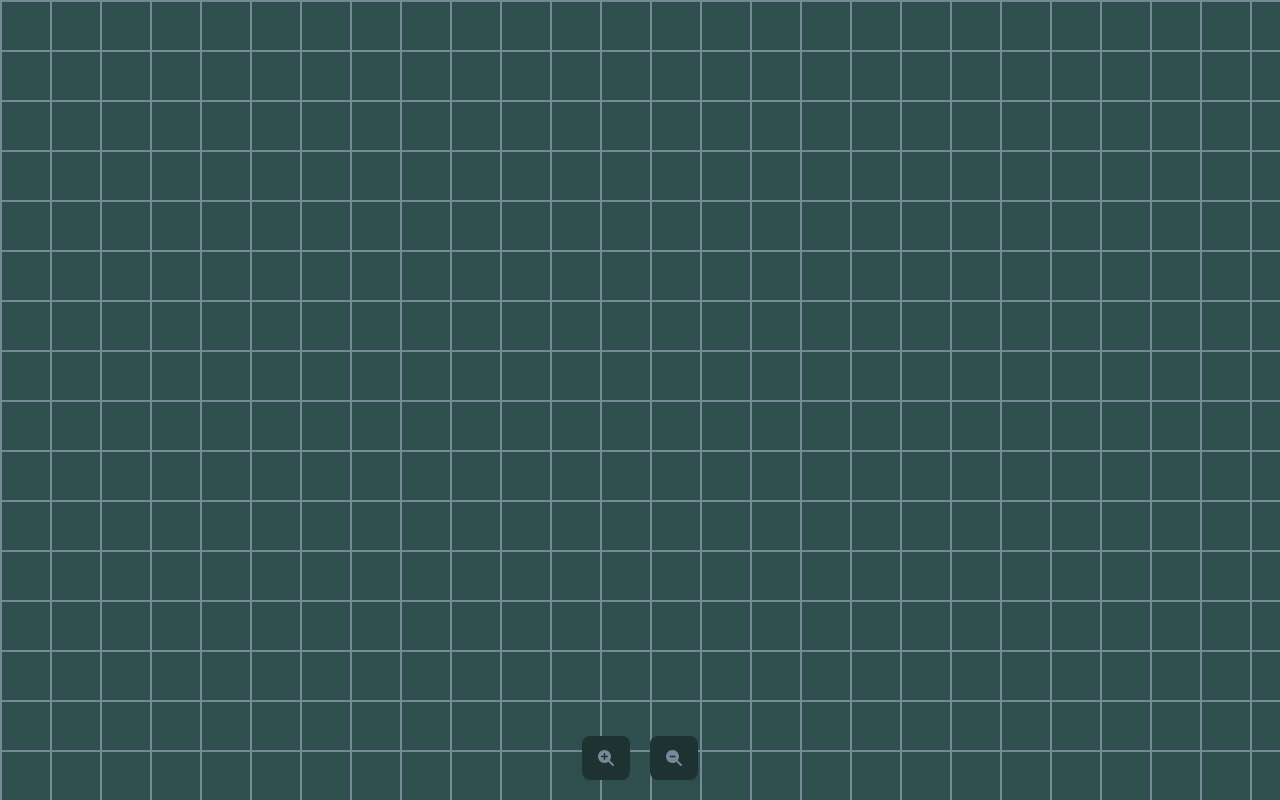
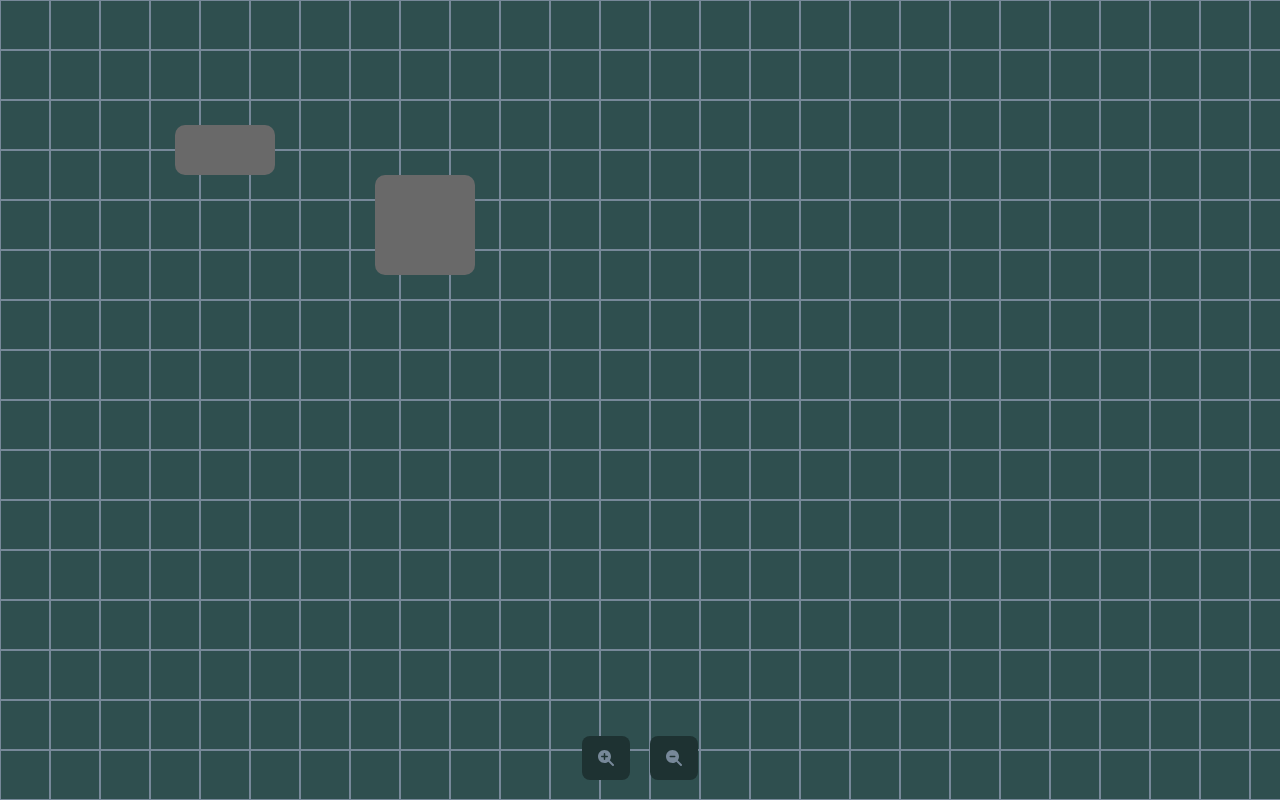
Before and after one commit to ArthurDgl/LoSimVue, a Vue app: page / in a window 1280 px wide. Built offline with nearby package versions, Linux system fonts and the light colour scheme.

Commit message:
Implemented BaseComponent creation & movements

```diff
--- a/src/components/BaseComponent.vue
+++ b/src/components/BaseComponent.vue
@@ -0,0 +1,61 @@
+<script>
+import { FontAwesomeIcon } from '@fortawesome/vue-fontawesome';
+
+const DEFAULT_BORDER_RADIUS = 10;
+
+export default {
+    props: ["componentData"],
+    data() {
+        return {
+            screenPosition: {x:0, y: 0},
+            screenWidth: 0,
+            screenHeight: 0,
+            borderRadius: 0,
+            visibility: "visible",
+        };
+    },
+    methods: {
+        moveWithCamera(camera, zoom, windowWidth, windowHeight) {
+            this.screenPosition.x = (this.componentData.position.x - camera.x) * zoom;
+            this.screenPosition.y = (this.componentData.position.y - camera.y) * zoom;
+
+            this.screenWidth = this.componentData.width * zoom;
+            this.screenHeight = this.componentData.height * zoom;
+
+            this.borderRadius = DEFAULT_BORDER_RADIUS * zoom;
+
+            if (
+                this.screenPosition.x > windowWidth
+                || this.screenPosition.x + this.screenWidth < 0
+                || this.screenPosition.y > windowHeight
+                || this.screenPosition.y + this.screenHeight < 0
+            ) {
+                this.visibility = "hidden";
+            }
+            else {
+                this.visibility = "visible";
+            }
+        }
+    },
+}
+</script>
+
+<template>
+    <div class="plate" :style="{
+        'width':`${this.screenWidth}px`,
+        'height':`${this.screenHeight}px`,
+        'left':`${this.screenPosition.x}px`,
+        'top':`${this.screenPosition.y}px`,
+        'border-radius':`${this.borderRadius}px`,
+        'visibility':`${this.visibility}`
+        }">
+
+    </div>
+</template>
+
+<style scoped>
+.plate {
+    background-color:dimgray;
+    position: absolute;
+}
+</style>
--- a/src/components/CircuitEditor.vue
+++ b/src/components/CircuitEditor.vue
@@ -1,7 +1,11 @@
 <script>
 import { FontAwesomeIcon } from '@fortawesome/vue-fontawesome';
+import BaseComponent from './BaseComponent.vue';
+import { ref } from 'vue';
 
-const GRID_CELL_SIZE = 50.0;
+const GRID_CELL_SIZE = 50;
+
+const LARGE_GRID_CELL_SIZE = 200;
 
 export default {
     data() {
@@ -16,6 +20,8 @@ export default {
             zoomTarget: 1.0,
             zoomPosition: {x: 0, y: 0},
             zoomInterval: null,
+
+            baseComponentsData: [],
         };
     },
     methods: {
@@ -24,16 +30,18 @@ export default {
             this.height = height;
         },
         getColumns() {
+            const cellSize = this.zoom < 0.66 ? LARGE_GRID_CELL_SIZE : GRID_CELL_SIZE;
+
             const worldLeft = this.camera.x;
             const worldRight = this.camera.x + this.width / this.zoom;
-            const startX = Math.floor(worldLeft / GRID_CELL_SIZE) * GRID_CELL_SIZE;
-            const endX = Math.ceil(worldRight / GRID_CELL_SIZE) * GRID_CELL_SIZE;
+            const startX = Math.floor(worldLeft / cellSize) * cellSize;
+            const endX = Math.ceil(worldRight / cellSize) * cellSize;
 
             let columns = [];
-            for (let x = startX; x <= endX; x += GRID_CELL_SIZE) {
+            for (let x = startX; x <= endX; x += cellSize) {
                 columns.push({
                     top: 0,
-                    left: (x - this.camera.x) * this.zoom,
+                    left: (x - this.camera.x) * this.zoom - 1,
                     width: 2,
                     height: this.height
                 });
@@ -41,15 +49,17 @@ export default {
             return columns;
         },
         getRows() {
+            const cellSize = this.zoom < 0.66 ? LARGE_GRID_CELL_SIZE : GRID_CELL_SIZE;
+
             const worldTop = this.camera.y;
             const worldBottom = this.camera.y + this.height / this.zoom;
-            const startY = Math.floor(worldTop / GRID_CELL_SIZE) * GRID_CELL_SIZE;
-            const endY = Math.ceil(worldBottom / GRID_CELL_SIZE) * GRID_CELL_SIZE;
+            const startY = Math.floor(worldTop / cellSize) * cellSize;
+            const endY = Math.ceil(worldBottom / cellSize) * cellSize;
 
             let rows = [];
-            for (let y = startY; y <= endY; y += GRID_CELL_SIZE) {
+            for (let y = startY; y <= endY; y += cellSize) {
                 rows.push({
-                    top: (y - this.camera.y) * this.zoom,
+                    top: (y - this.camera.y) * this.zoom - 1,
                     left: 0,
                     width: this.width,
                     height: 2
@@ -70,6 +80,8 @@ export default {
             this.camera.x -= (currentPos.x - this.draggingPrevious.x) / this.zoom;
             this.camera.y -= (currentPos.y - this.draggingPrevious.y) / this.zoom;
             this.draggingPrevious = currentPos;
+
+            this.alteredCamera();
         },
         stopDrag() {
             this.dragging = false;
@@ -103,6 +115,8 @@ export default {
 
             this.camera.x = worldX - this.zoomPosition.x / this.zoom;
             this.camera.y = worldY - this.zoomPosition.y / this.zoom;
+
+            this.alteredCamera();
         },
         zoomIn() {
             if (this.zoomTarget >= 4) return;
@@ -133,13 +147,36 @@ export default {
             }
 
             this.startZoom();
-        }
+        },
+        newBaseComponent(position, width, height) {
+            this.baseComponentsData.push({
+                position: position,
+                width: width,
+                height: height,
+            });
+        },
+        alteredCamera() {
+            this.updateComponentPositions()
+        },
+        updateComponentPositions() {
+            this.$refs.baseComponents.forEach(component => {
+                component.moveWithCamera(this.camera, this.zoom, this.width, this.height);
+            });
+        },
     },
     emits: ['mounted'],
     mounted() {
+        this.newBaseComponent({x: 175, y: 125}, 100, 50);
+        this.newBaseComponent({x: 375, y: 175}, 100, 100);
+
+        this.$nextTick(() => {this.alteredCamera()});
+
         this.$emit("mounted");
         console.log("CircuitEditor Mounted");
     },
+    components: {
+        BaseComponent
+    }
 }
 </script>
 
@@ -166,6 +203,13 @@ export default {
             <font-awesome-icon :icon="['fas', 'magnifying-glass-minus']" />
         </button>
     </div>
+
+    <BaseComponent
+        v-for="(component, index) in this.baseComponentsData"
+        :key="index"
+        :componentData="component"
+        ref="baseComponents"
+    />
 </template>
 
 <style scoped>
--- a/src/style.css
+++ b/src/style.css
@@ -29,6 +29,7 @@ body {
   min-width: 320px;
   min-height: 100vh;
   overscroll-behavior: none;
+  overflow: hidden;
 }
 
 h1 {
```
